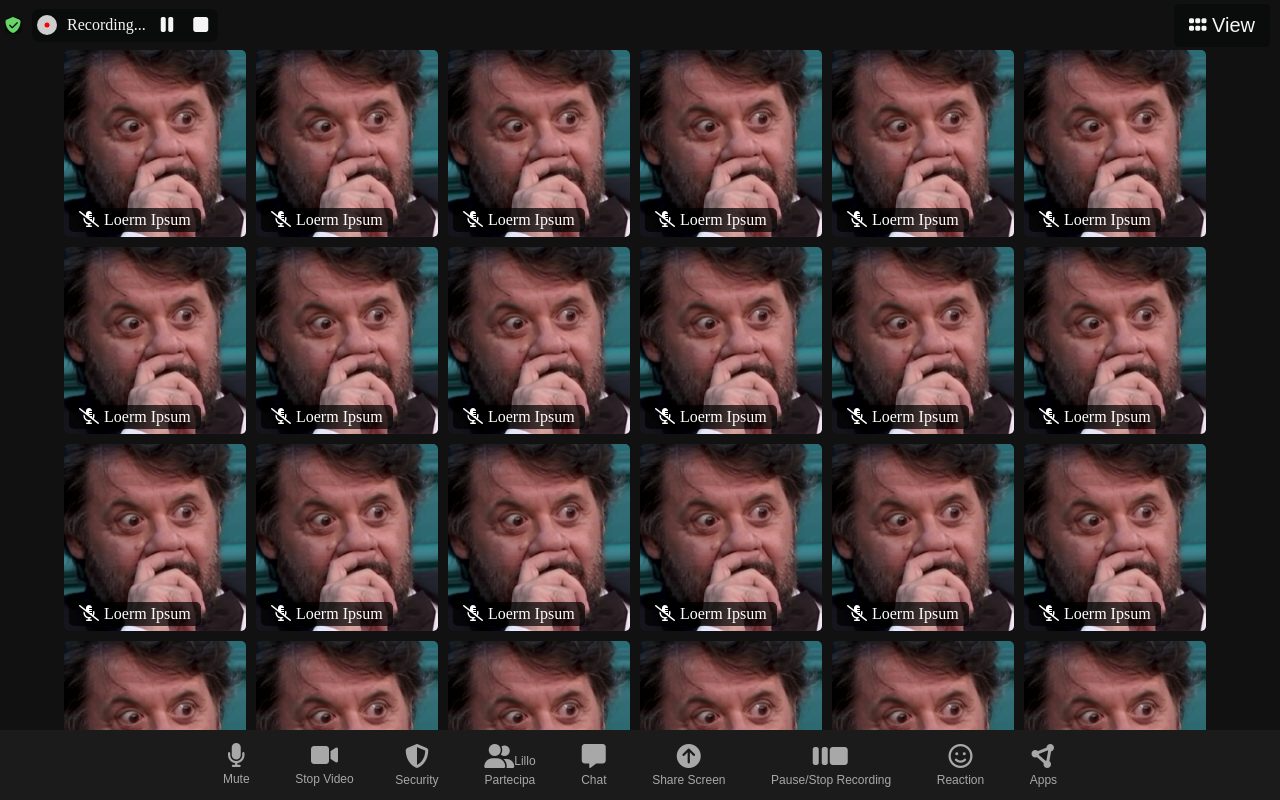
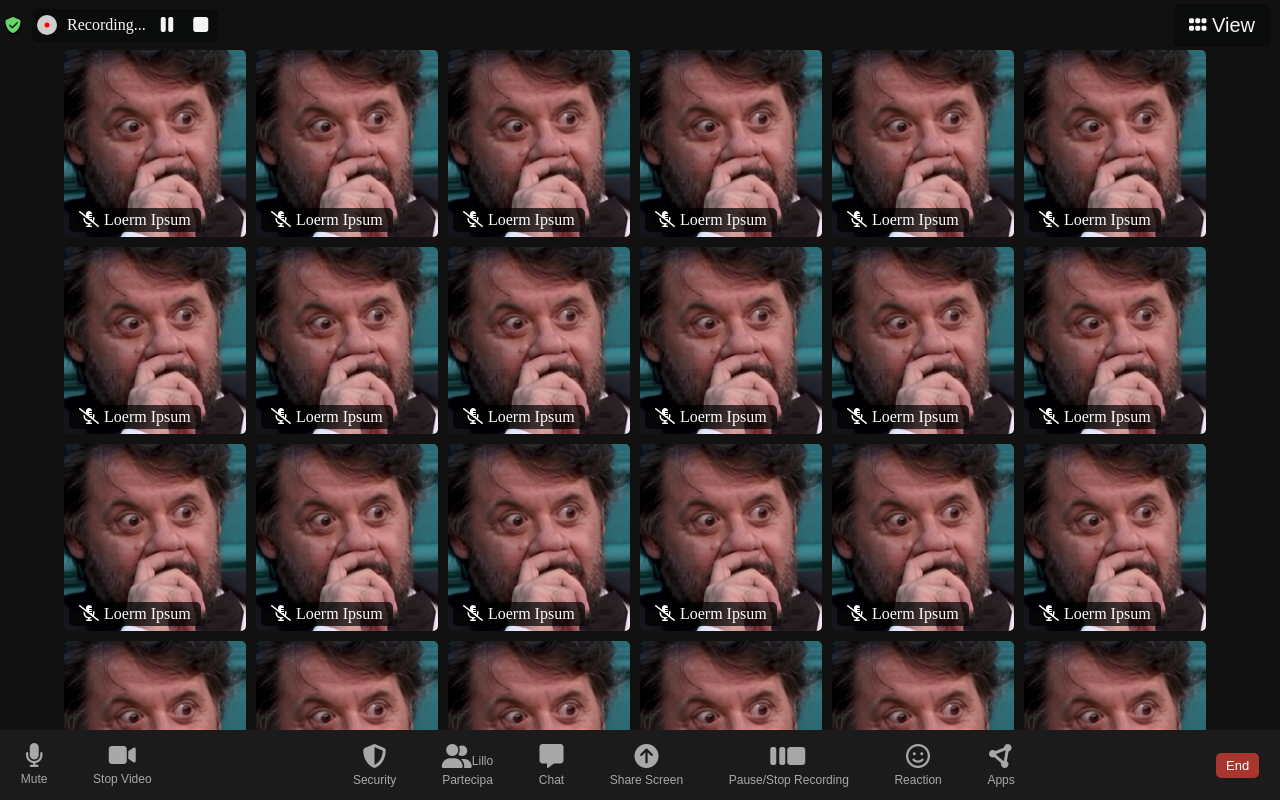
Before and after one commit to gabrielebaglioni/html-css-zoom, a plain HTML site: page index.html in a window 1280 px wide. Drawn offline with Linux system fonts and the light colour scheme.

Commit message:
completato

```diff
--- a/index.html
+++ b/index.html
@@ -62,11 +62,11 @@
 
    </main>
    <footer>
-      <div class="tool">
+      <div id="tool">
          <button class="btn-icon btn-menu "><i class="fa-solid fa-microphone"></i><div>Mute</div></button>
          <button class="btn-icon btn-menu "><i class="fa-solid fa-video"></i><div>stop video</div></button>
      </div>
-     <div class="tools">
+   <div class="tools">
       <button class="btn-icon "><i class="fa-solid fa-shield-halved"></i><div>security</div></button>
       <button class="btn-icon btn-menu "><i class="fa-solid fa-user-group lillo"></i><span>lillo</span><div>partecipa</div></button>
       <button class="btn-icon "><i class="fa-solid fa-message"></i><div>chat</div></button>
@@ -74,7 +74,11 @@
       <button class="btn-icon "><i class="fa-solid fa-pause"></i><i class="fa-solid fa-stop rec"></i><div>pause/Stop recording</div></button>
       <button class="btn-icon "><i class="fa-regular fa-face-smile"></i><div>reaction</div></button>
       <button class="btn-icon "><i class="fa-solid fa-circle-nodes"></i><div>Apps</div></button>
+   </div>
+   <div class="finish">
+      <button class="btn-red">End</button>
   </div>
+
 
    </footer>
 
--- a/style.css
+++ b/style.css
@@ -25,18 +25,13 @@ header{
 }
 
 footer{
-   z-index: 1;
-   padding: 5px 5px;
-   align-items: center;
-   width: 100%;
-   display: flex;
  height: 70px;
  padding: 10px 0;
  background-color: rgb(27, 27, 27);
  color: rgb(168, 168, 168);
  bottom: 0;
  left: 0;
-   justify-content: center;
+
 }
 button{
    display: inline-block;
@@ -186,12 +181,6 @@ footer .rec i{
 .rec{
    margin: 2px;
 }
-#tool{
-   display: flex;
-   justify-content: flex-start;
+div .tools{
 
 }
-div .tools{
-display: flex;
-justify-content: center
-}
```
Also changed, not shown: 1 other file. Lines whose indentation alone changed are shown as unchanged.
